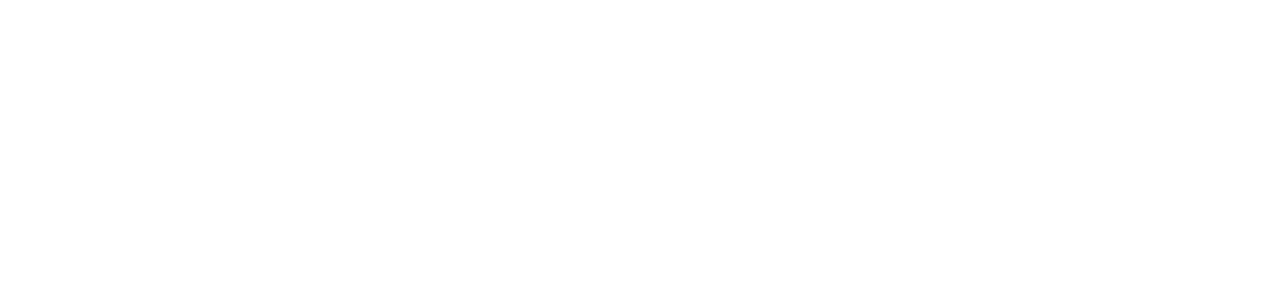
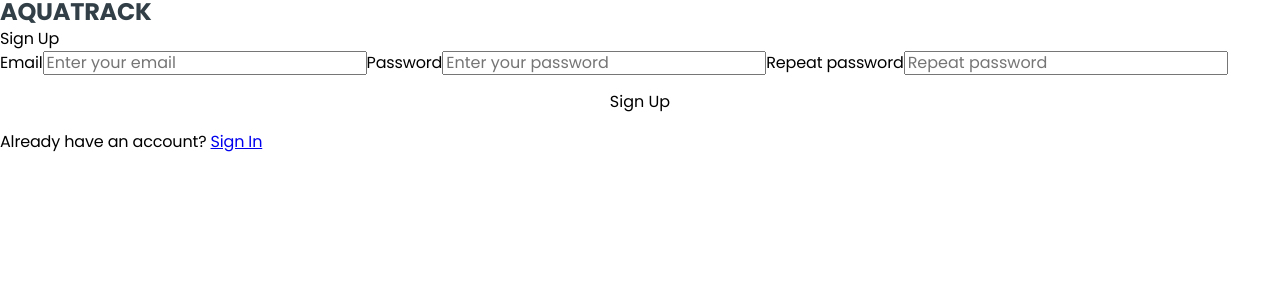
Before and after one commit to IIIMaroIII/AquaBalance-frontend, a React (Vite) app: page /signup in a window 1280 px wide. Shown: the top 300 px of the page. Built offline with nearby package versions, Linux system fonts and the light colour scheme.

Commit message:
SingUp component, Форма без логікі

```diff
--- a/package.json
+++ b/package.json
@@ -20,10 +20,11 @@
     "axios": "^1.6.8",
     "clsx": "^2.1.0",
     "date-fns": "^3.6.0",
+    "formik": "^2.4.6",
     "joi": "^17.13.3",
-    "normalize.css": "^8.0.1",
     "modern-normalize": "^2.0.0",
     "nanoid": "^5.0.6",
+    "normalize.css": "^8.0.1",
     "react": "^18.2.0",
     "react-dom": "^18.2.0",
     "react-hook-form": "^7.52.1",
--- a/src/components/Users/SignUpForm/SignUpForm.jsx
+++ b/src/components/Users/SignUpForm/SignUpForm.jsx
@@ -1,10 +1,41 @@
 import css from './signUpForm.module.css';
+import { Formik, Form, Field, ErrorMessage } from 'formik';
+import { useId } from "react";
+
 import { useState } from 'react';
 import Button from 'src/components/REUSABLE/Button/Button'; // Переиспользуемый кастомный компонент Button - активно узать вместо тэга
-import Logo from 'src/components/REUSABLE/Logo/Logo';
 
 const SignUpForm = () => {
-  return <></>;
+  const emailId = useId();
+  const passwordId = useId();
+  const rpasswordId = useId();
+
+  return (
+      <Formik initialValues={{
+          email: "",
+          password: "",
+          rpassword: ""
+        }} onSubmit={(values, actions) => {
+          console.log(values);
+          actions.resetForm();
+        }}
+        >
+        <Form>
+          <h2>Sign Up</h2>
+          <label htmlFor={emailId}>Email</label>
+          <Field type="text" name="email" placeholder="Enter your email" id={emailId}/>
+
+          <label htmlFor={passwordId}>Password</label>
+          <Field type="password" name="password" placeholder="Enter your password" id={passwordId}/>
+
+          <label htmlFor={rpasswordId}>Repeat password</label>
+          <Field type="password" name="rpassword" placeholder="Repeat password" id={rpasswordId}/>
+
+          <Button type="submit">Sign Up</Button>
+        </Form>
+      </Formik>
+
+)
 };
 
 export default SignUpForm;
--- a/src/pages/SignUp/SignUpPage.jsx
+++ b/src/pages/SignUp/SignUpPage.jsx
@@ -1,13 +1,21 @@
 import SignUpForm from 'src/components/Users/SignUpForm/SignUpForm.jsx';
 // import css from './SignUpPage.module.css';
 import Container from 'src/components/REUSABLE/Container/Container';
+import Logo from 'src/components/REUSABLE/Logo/Logo';
+import { Link } from 'react-router-dom';
 
 const SignUpPage = () => {
   // const [isMobile, setIsMobile] = useState(window.innerWidth <= 768);
 
   return (
     <Container type="section" addClass={'wrapper'}>
+      <Logo />
       <SignUpForm />
+      <div>
+        <p>
+          Already have an account? <Link to="/signin">Sign In</Link>
+        </p>
+      </div>
     </Container>
   );
 };
```
Also changed, not shown: 1 other file (tests, documents, lock files or other folders).
